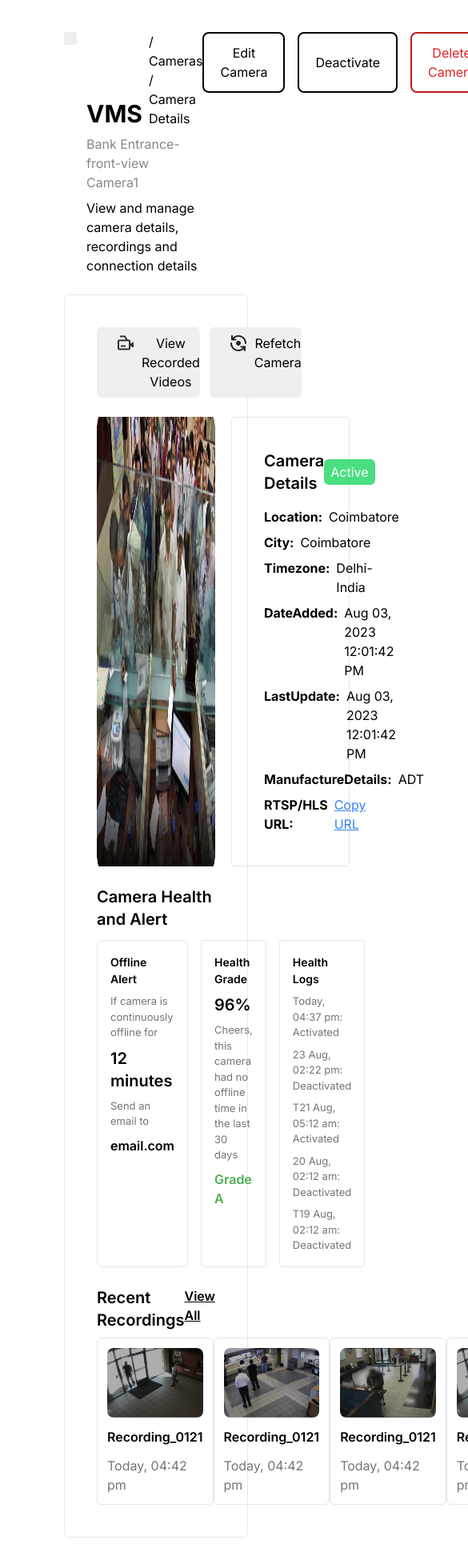
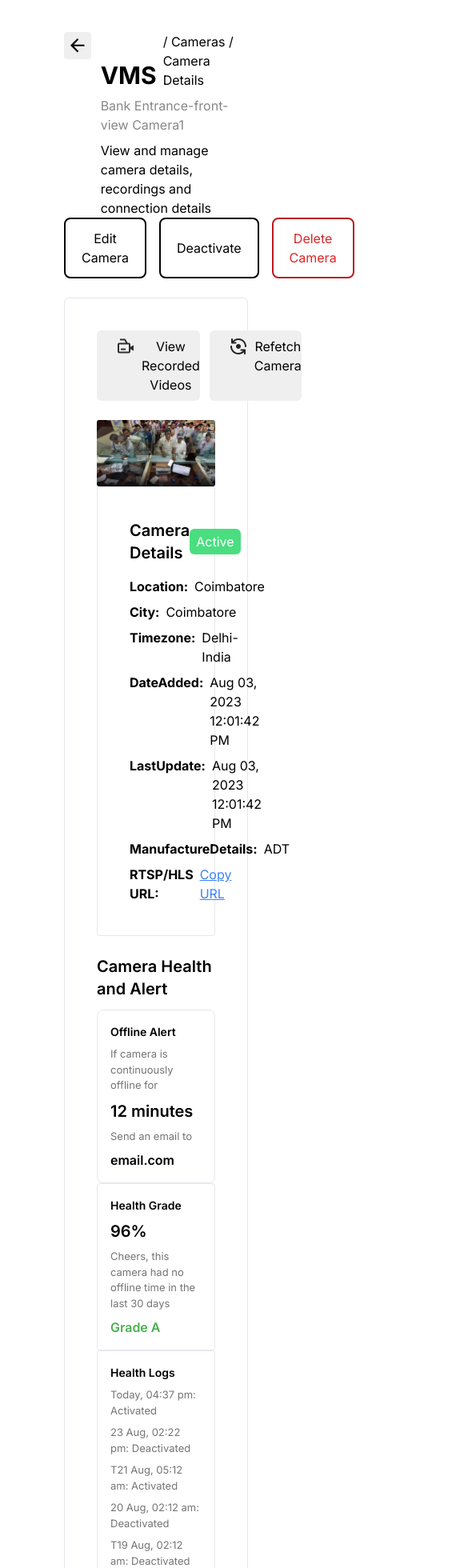
Before and after one commit to shashanksanket/Bipolar-Factory-Task, a Next.js app: page / in a window 390 px wide. Shown: the top 1960 px of the page at 80% size, 585 px wide, since content can reach past the window. Built offline with nearby package versions, Linux system fonts and the light colour scheme.

Commit message:
feat: fix on page and cards

```diff
--- a/src/app/page.tsx
+++ b/src/app/page.tsx
@@ -43,7 +43,7 @@ const cameraPreviews = [{
 export default function Home() {
   return (
     <div className="px-20 py-10 w-full flex flex-col gap-y-6">
-      <div className="flex justify-between items-start">
+      <div className="flex justify-between flex-wrap items-start">
         <div className="flex items-start gap-x-3">
           <div className="bg-[#EFEFEF] rounded flex p-2">
             <Image src={arrow} alt="arrow" className="cursor-pointer" />
@@ -82,7 +82,7 @@ export default function Home() {
             <p>Refetch Camera</p>
           </button>
         </div>
-        <div className="flex gap-x-5 w-full ">
+        <div className="flex gap-x-5 w-full flex-wrap md:flex-nowrap ">
           <Image src={preview} alt="preview" width={1500} />
           <div className="flex w-full flex-col border rounded p-10 gap-y-4">
             <span className="flex w-full items-center justify-between">
@@ -103,9 +103,9 @@ export default function Home() {
             </div>
           </div>
         </div>
-        <div className="flex flex-col gap-y-3">
+        <div className="flex flex-col gap-y-3 flex-wrap md:flex-nowrap">
           <p className="font-semibold text-xl">Camera Health and Alert</p>
-          <div className="flex w-full gap-x-4">
+          <div className="flex w-full gap-x-4 flex-wrap md:flex-nowrap">
             <div className="border flex flex-col gap-y-2 w-full rounded-lg p-4">
               <p className="font-semibold text-[14px]">Offline Alert</p>
               <p className="text-[#757575] text-[13px]">If camera is continuously offline for</p>
@@ -130,11 +130,11 @@ export default function Home() {
           </div>
         </div>
         <div>
-          <span className="flex justify-between">
+          <span className="flex justify-between flex-wrap md:flex-nowrap">
             <p className="font-semibold text-xl">Recent Recordings</p>
             <p className="underline font-semibold cursor-pointer">View All</p>
           </span>
-          <div className="flex justify-between">
+          <div className="flex justify-between flex-wrap md:flex-nowrap">
           {cameraPreviews.map((preview, index) => (
               <div key={index} className="flex flex-col cursor-pointer gap-y-3 mt-2 rounded-md border p-3">
                 <Image className="rounded-lg" src={preview.imgUrl} alt={preview.title} width={0} height={0} />
```
Also changed, not shown: src/components/Card.tsx (+7 -7 lines).
